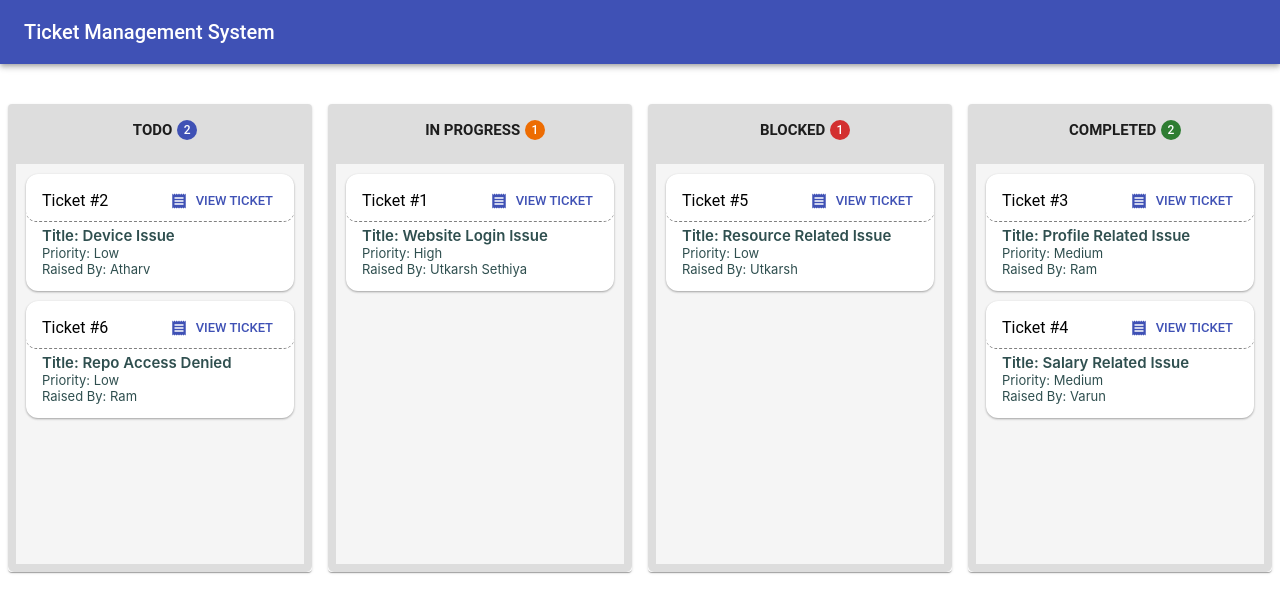
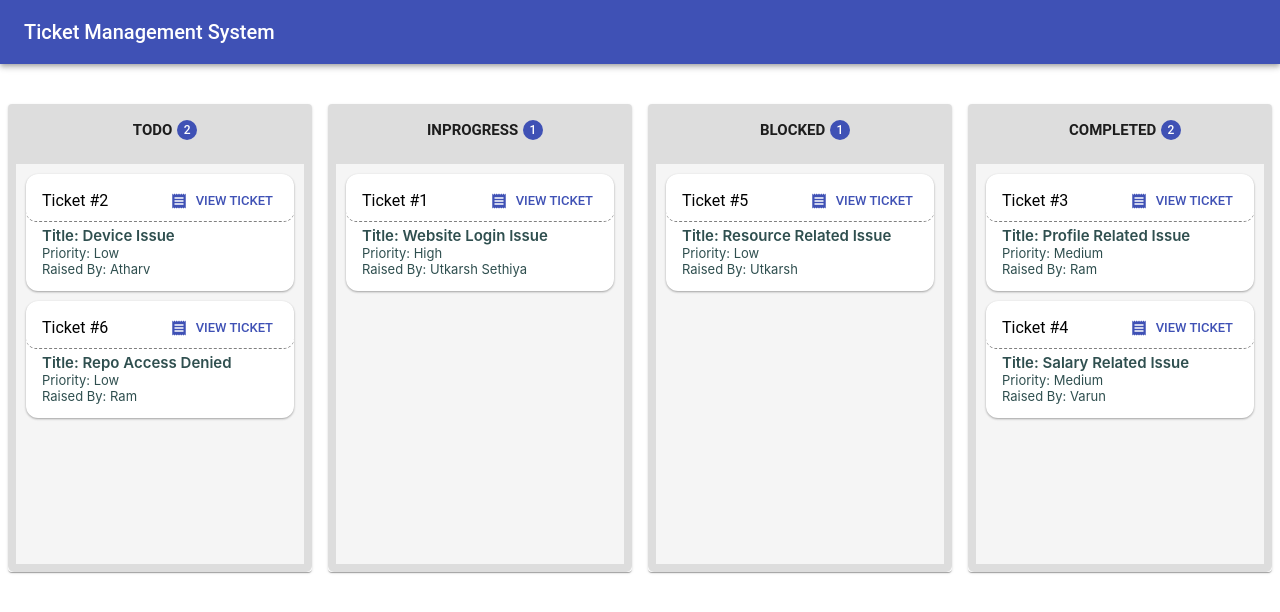
Before and after one commit to techp-ritik/techP, a React (Create React App) app in the folder ticket-management-fe/: page /dashboard in a window 1280 px wide. Shown: the top 612 px of the page. Built offline with nearby package versions, Linux system fonts and the light colour scheme.

Commit message:
pr_changes

```diff
--- a/ticket-management-fe/src/components/Dashboard.tsx
+++ b/ticket-management-fe/src/components/Dashboard.tsx
@@ -1,13 +1,11 @@
 import React from "react";
-
 import TicketBoard from "./TicketBoard";
 
 export default function Dashboard() {
   return (
     <div>
       <div style={{ display: "flex" }}>
-       <TicketBoard/>
-
+        <TicketBoard />
       </div>
     </div>
   );
--- a/ticket-management-fe/src/components/TicketBoard.tsx
+++ b/ticket-management-fe/src/components/TicketBoard.tsx
@@ -1,4 +1,3 @@
-import * as React from "react";
 import Card from "@mui/material/Card";
 import CardHeader from "@mui/material/CardHeader";
 import Badge from "@mui/material/Badge";
@@ -6,9 +5,25 @@ import Box from "@mui/material/Box";
 import Tickets from "./Tickets";
 import Grid from "@mui/material/Grid";
 import { DragDropContext, DropResult, Droppable } from "react-beautiful-dnd";
+import React, { useState } from "react";
 
 export default function TicketBoard() {
-  let data = [
+  interface TicketList {
+    id: string;
+    title: string;
+    description: string;
+    status: string;
+    priority: string;
+    raisedBy: string;
+    createdAt: string;
+    completedAt: string;
+    file: [string];
+    category: string;
+    assignee: null;
+    updated_at: string;
+  }
+
+  let data: TicketList[] = [
     {
       id: "#1",
       title: "Website Login Issue",
@@ -96,14 +111,14 @@ export default function TicketBoard() {
       updated_at: "2023-07-26T12:39:03.657807",
     },
   ];
-  const [tickets, setTickets] = React.useState(data);
+  const [tickets, setTickets] = useState(data);
   const getTicketsLength = (status: String) => {
     let res = tickets.filter((item) => {
       return item.status === status;
     });
     return res.length;
   };
-  const [ticketLength, setTicketLength] = React.useState({
+  const [ticketLength, setTicketLength] = useState({
     todo: getTicketsLength("todo"),
     inprogress: getTicketsLength("inprogress"),
     blocked: getTicketsLength("blocked"),
@@ -114,9 +129,9 @@ export default function TicketBoard() {
   const onDragEnd = (result: DropResult) => {
     const { source, destination } = result;
     if (
-      source.droppableId !== null ||
-      (undefined && destination?.droppableId !== null) ||
-      undefined
+      source.droppableId !== undefined ||
+      (null && destination?.droppableId !== undefined) ||
+      null
     ) {
       let listIndex = tickets.findIndex(
         (item) => item.id === result.draggableId
@@ -137,11 +152,35 @@ export default function TicketBoard() {
       }
     }
   };
+  const ticketStatus = ["TODO", "INPROGRESS", "BLOCKED", "COMPLETED"];
 
   return (
-    <Box sx={{ flexGrow: 1 ,marginTop:4}}>
+    <Box sx={{ flexGrow: 1, marginTop: 4 }}>
       <DragDropContext onDragEnd={onDragEnd}>
         <Grid container>
+          {ticketStatus.map((status) => {
+            let badgeTheme;
+            let badgeContent;
+            switch (status) {
+              case "COMPLETED":
+                badgeTheme = "success";
+                badgeContent = ticketLength.completed;
+                break;
+              case "INPROGRESS":
+                badgeTheme = "warning";
+                badgeContent = ticketLength.inprogress;
+                break;
+              case "BLOCKED":
+                badgeTheme = "error";
+                badgeContent = ticketLength.blocked;
+                break;
+              case "TODO":
+                badgeTheme = "primary";
+                badgeContent = ticketLength.todo;
+                break;
+            }
+
+            return (
               <Grid item xs={3}>
                 <Card sx={{ margin: 1 }}>
                   <CardHeader
@@ -154,21 +193,21 @@ export default function TicketBoard() {
                           fontWeight: "600",
                         }}
                       >
-                    TODO{" "}
+                        {status}{" "}
                         <Badge
                           sx={{ marginLeft: "11px", marginBottom: "3px" }}
-                      badgeContent={ticketLength.todo}
+                          badgeContent={badgeContent}
                           color="primary"
                         ></Badge>
                       </div>
                     }
                   />
-              <Droppable droppableId="todo">
+                  <Droppable droppableId={status.toLowerCase()}>
                     {(provided) => (
                       <div ref={provided.innerRef} {...provided.droppableProps}>
                         <Tickets
                           getTickets={tickets.filter((item) => {
-                        return item.status === "todo";
+                            return item.status === status.toLowerCase();
                           })}
                         />
                         {provided.placeholder}
@@ -177,111 +216,8 @@ export default function TicketBoard() {
                   </Droppable>
                 </Card>
               </Grid>
-          <Grid item xs={3}>
-            <Card sx={{ margin: 1 }}>
-              <CardHeader
-                sx={{ background: " #dddddd" }}
-                title={
-                  <div
-                    style={{
-                      fontSize: "15px",
-                      textAlign: "center",
-                      fontWeight: "600",
-                    }}
-                  >
-                    IN PROGRESS{" "}
-                    <Badge
-                      sx={{ marginLeft: "11px", marginBottom: "3px" }}
-                      badgeContent={ticketLength.inprogress}
-                      color="warning"
-                    ></Badge>
-                  </div>
-                }
-              />
-              <Droppable droppableId="inprogress">
-                {(provided) => (
-                  <div ref={provided.innerRef} {...provided.droppableProps}>
-                    <Tickets
-                      getTickets={tickets.filter((item) => {
-                        return item.status === "inprogress";
+            );
           })}
-                    />
-                    {provided.placeholder}
-                  </div>
-                )}
-              </Droppable>
-            </Card>
-          </Grid>
-          <Grid item xs={3}>
-            <Card sx={{ margin: 1 }}>
-              <CardHeader
-                sx={{ background: " #dddddd" }}
-                title={
-                  <div
-                    style={{
-                      fontSize: "15px",
-                      textAlign: "center",
-                      fontWeight: "600",
-                    }}
-                  >
-                    BLOCKED{" "}
-                    <Badge
-                      sx={{ marginLeft: "11px", marginBottom: "3px" }}
-                      badgeContent={ticketLength.blocked}
-                      color="error"
-                    ></Badge>
-                  </div>
-                }
-              />
-              <Droppable droppableId="blocked">
-                {(provided) => (
-                  <div ref={provided.innerRef} {...provided.droppableProps}>
-                    <Tickets
-                      getTickets={tickets.filter((item) => {
-                        return item.status === "blocked";
-                      })}
-                    />
-                    {provided.placeholder}
-                  </div>
-                )}
-              </Droppable>
-            </Card>
-          </Grid>
-          <Grid item xs={3}>
-            <Card sx={{ margin: 1 }}>
-              <CardHeader
-                sx={{ background: " #dddddd" }}
-                title={
-                  <div
-                    style={{
-                      fontSize: "15px",
-                      textAlign: "center",
-                      fontWeight: "600",
-                    }}
-                  >
-                    COMPLETED{" "}
-                    <Badge
-                      sx={{ marginLeft: "11px", marginBottom: "3px" }}
-                      badgeContent={ticketLength.completed}
-                      color="success"
-                    ></Badge>
-                  </div>
-                }
-              />
-              <Droppable droppableId="completed">
-                {(provided) => (
-                  <div ref={provided.innerRef} {...provided.droppableProps}>
-                    <Tickets
-                      getTickets={tickets.filter((item) => {
-                        return item.status === "completed";
-                      })}
-                    />
-                    {provided.placeholder}
-                  </div>
-                )}
-              </Droppable>
-            </Card>
-          </Grid>
         </Grid>
       </DragDropContext>
     </Box>
```
Lines whose indentation alone changed are shown as unchanged.
